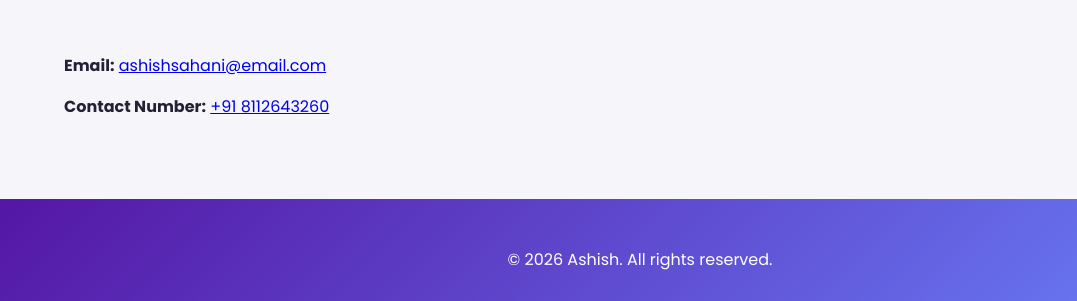
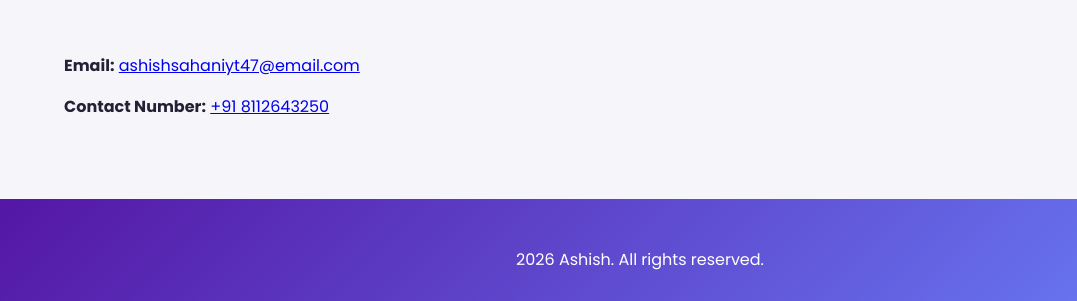
Before and after one commit to Ashishkumarraj/ashish_portfolio, a plain HTML site: page index.html in a window 1280 px wide. Shown: the part 4150-4451 px from the top of the page, 0-1077 px from the left. Drawn offline with Linux system fonts and the light colour scheme.

Commit message:
Update contact details and footer copyright

```diff
--- a/index.html
+++ b/index.html
@@ -325,8 +325,8 @@ Committed to clean code, thoughtful design, and delivering impactful digital sol
     <h2 class="section-title">Contact Me</h2>
     <div class="contact-details-row" style="display: flex; align-items: center; justify-content: space-between; gap: 2rem; flex-wrap: wrap;">
       <div class="contact-details">
-        <p><strong>Email:</strong> <a href="mailto:ashish@email.com">ashishsahani@email.com</a></p>
-        <p><strong>Contact Number:</strong> <a href="tel:+911234567890">+91 8112643260</a></p>
+        <p><strong>Email:</strong> <a href="mailto:ashish@email.com">ashishsahaniyt47@email.com</a></p>
+        <p><strong>Contact Number:</strong> <a href="tel:+918112643250">+91 8112643250</a></p>
       </div>
       <div class="contact-social-icons" style="display: flex; gap: 1.2rem;">
         <a href="https://instagram.com/" target="_blank" aria-label="Instagram"><img src="assets/instagram.svg" alt="Instagram" style="width:32px;height:32px;"></a>
@@ -339,7 +339,7 @@ Committed to clean code, thoughtful design, and delivering impactful digital sol
 
   <footer class="footer">
     <div class="container">
-      <p>&copy; 2026 Ashish. All rights reserved.</p>
+      <p>2026 Ashish. All rights reserved.</p>
     </div>
   </footer>
 
```
